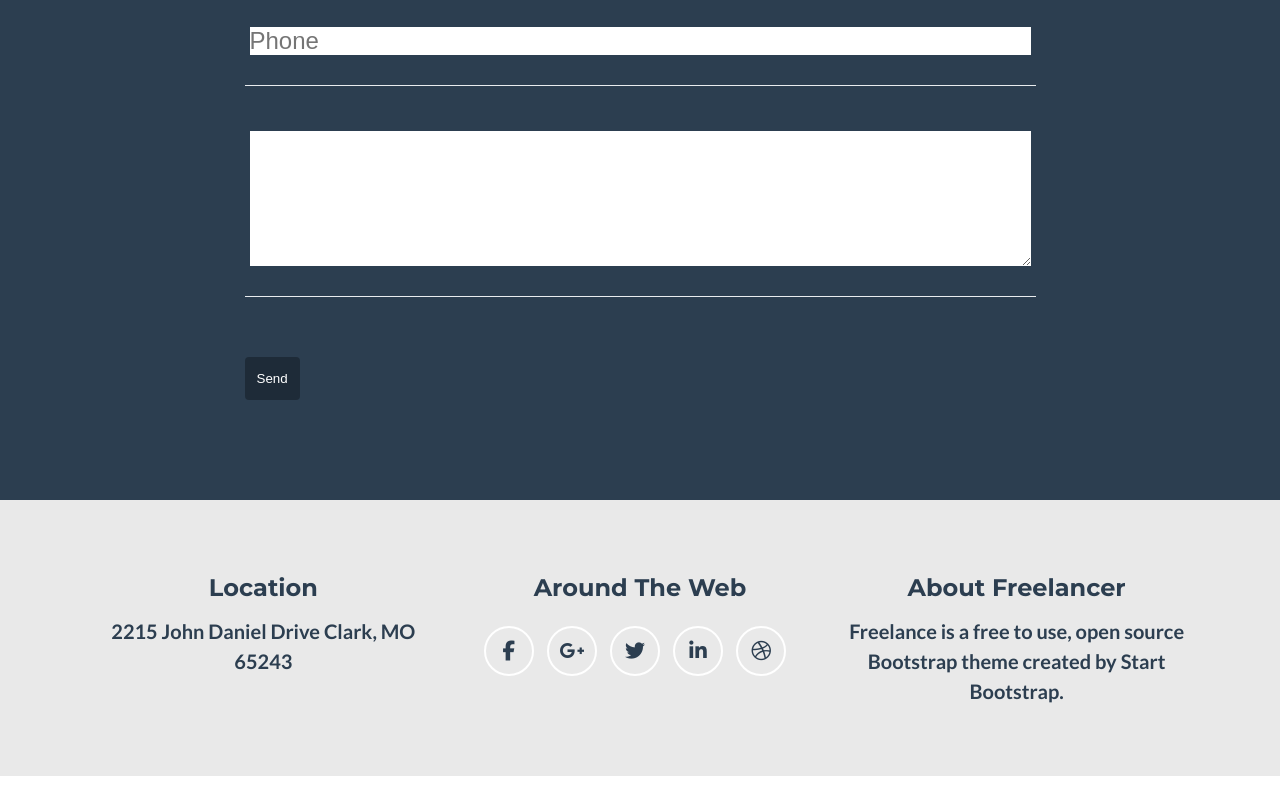
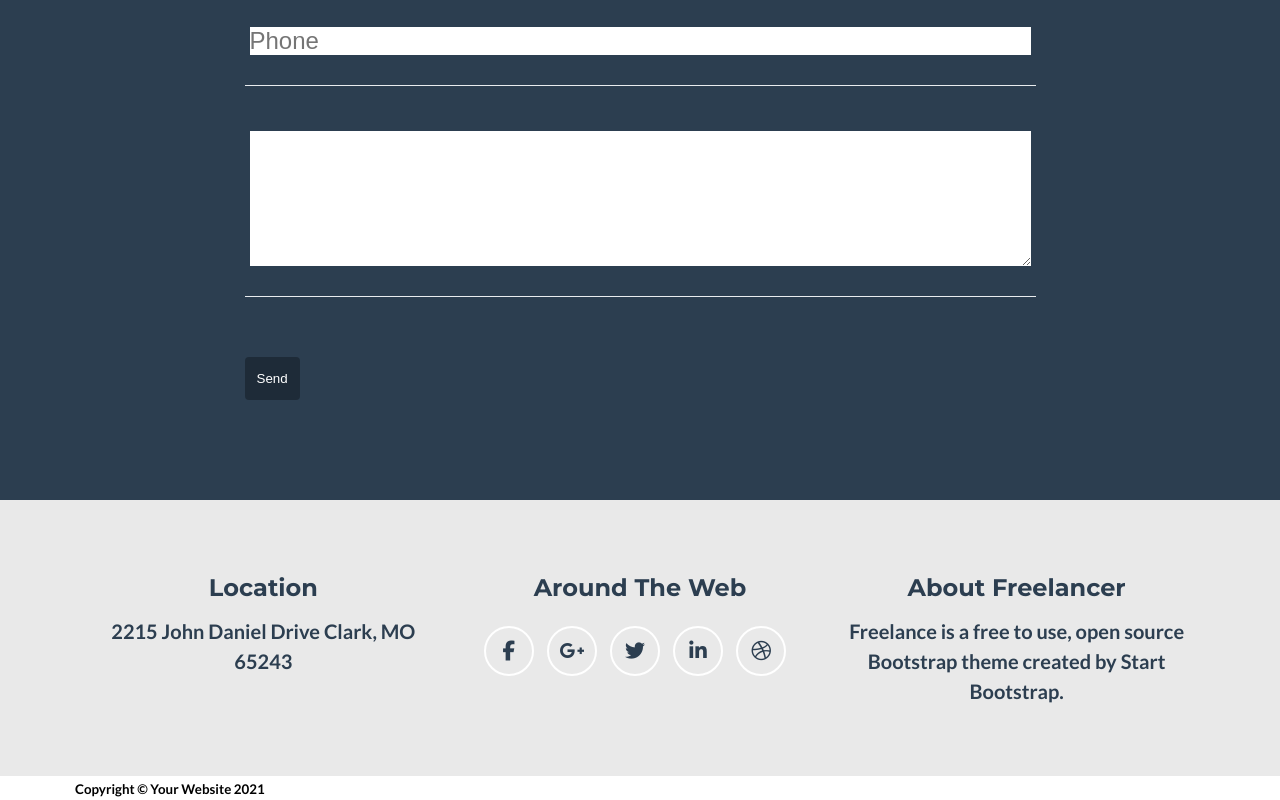
Before and after one commit to Haticesurumlu/freelancer-web-site, a plain HTML site: page index.html in a window 1280 px wide. Shown: the part 2758-3558 px from the top of the page. Before the commit the page ends 3534 px from the top, so only its background shows below. Drawn offline with Linux system fonts and the light colour scheme.

Commit message:
update index.html

```diff
--- a/index.html
+++ b/index.html
@@ -269,6 +269,12 @@
         </div>
     </div>
 </footer>
+<div class="copyright">
+    <div class="container">
+        <small> Copyright © Your Website 2021</small>
+    </div>
+</div>
+
 </body>
 
 </html>
```
